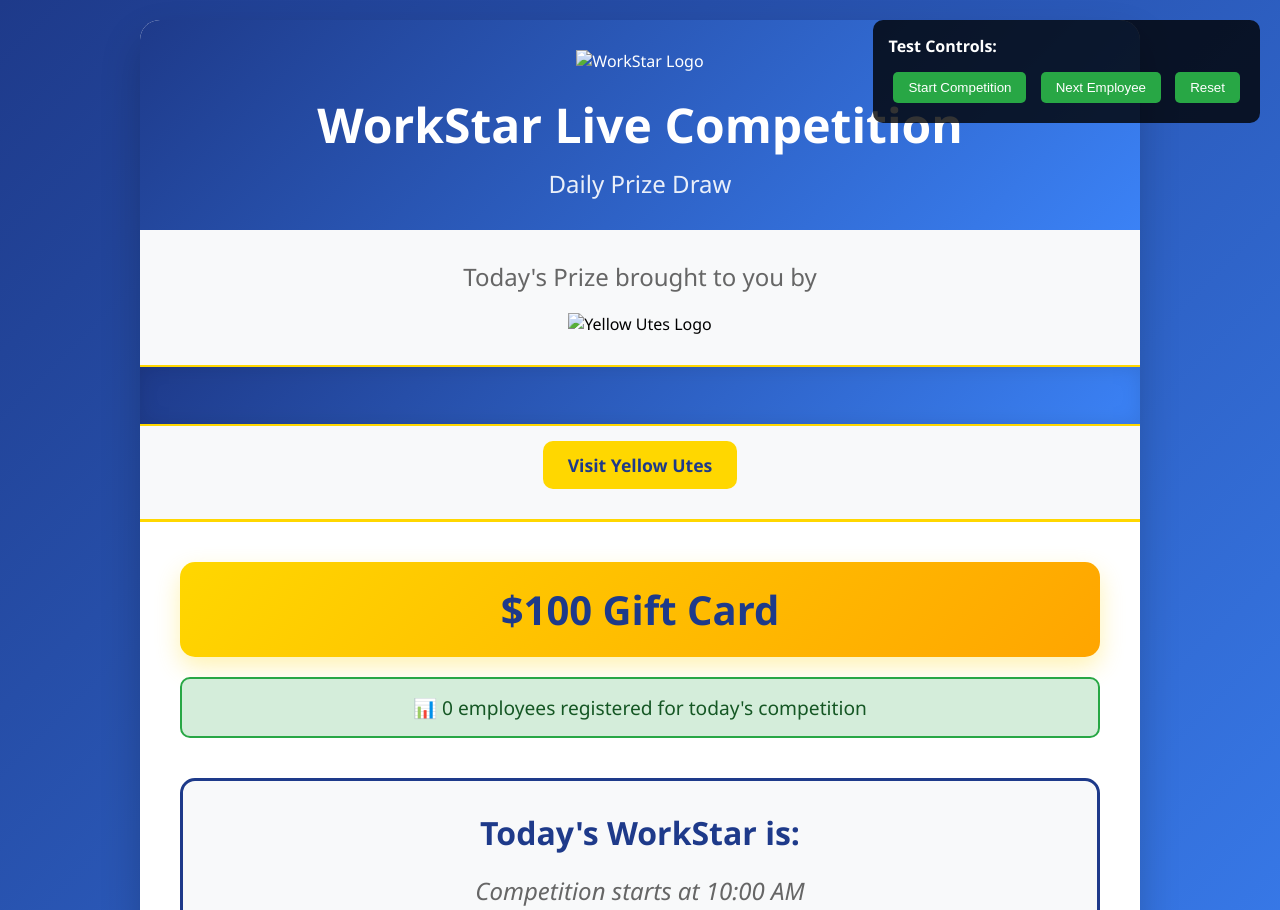
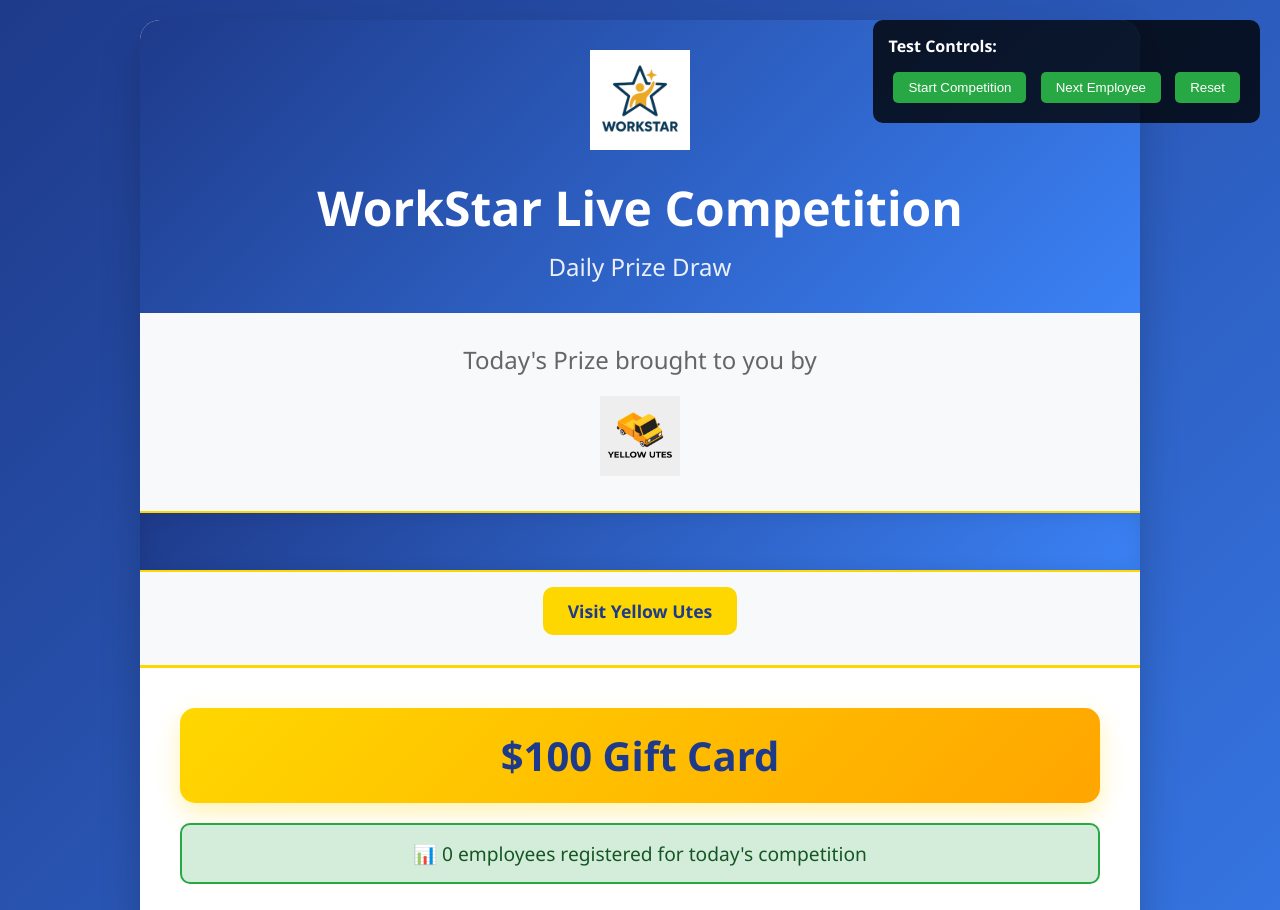
Before and after one commit to RodeH1969/workstar, a plain HTML site: page public/index.html in a window 1280 px wide. Shown: the top 910 px of the page. Drawn offline with Linux system fonts and the light colour scheme; the site is published under a folder, as on GitHub Pages, so addresses that start at the root find nothing.

Commit message:
Fix topics path and image paths in index.html

```diff
--- a/public/index.html
+++ b/public/index.html
@@ -349,7 +349,7 @@
     <div class="container">
         <!-- Header with WorkStar Logo -->
         <div class="header">
-            <img src="/workstar_logo.png" alt="WorkStar Logo">
+            <img src="workstar_logo.png" alt="WorkStar Logo">
             <h1>WorkStar Live Competition</h1>
             <div class="subtitle">Daily Prize Draw</div>
         </div>
@@ -357,7 +357,7 @@
         <!-- Sponsor Section -->
         <div class="sponsor-section">
             <div class="sponsor-title">Today's Prize brought to you by</div>
-            <img src="/yellowu_logo.png" alt="Yellow Utes Logo" class="sponsor-logo">
+            <img src="yellowu_logo.png" alt="Yellow Utes Logo" class="sponsor-logo">
             <div class="sponsor-tagline">
                 <div class="ticker-content">⚡ Instant ute rental anywhere in Brisbane ⚡ Book online in 60 seconds ⚡ Available 24/7 ⚡ Instant ute rental anywhere in Brisbane ⚡</div>
             </div>
@@ -443,8 +443,8 @@
         // Load trivia topics from file
         async function loadTriviaTopics() {
             try {
-                console.log('Loading trivia topics from ./topics/topics.txt...');
-                const response = await fetch('./topics/topics.txt');
+                console.log('Loading trivia topics from ./topics.txt...');
+                const response = await fetch('./topics.txt');
                 if (response.ok) {
                     const text = await response.text();
                     // Split by lines and parse numbered format (1. Topic Name)
```
Also changed, not shown: public/topics.txt (renamed from public/topics/topics.txt), 1 other file.
